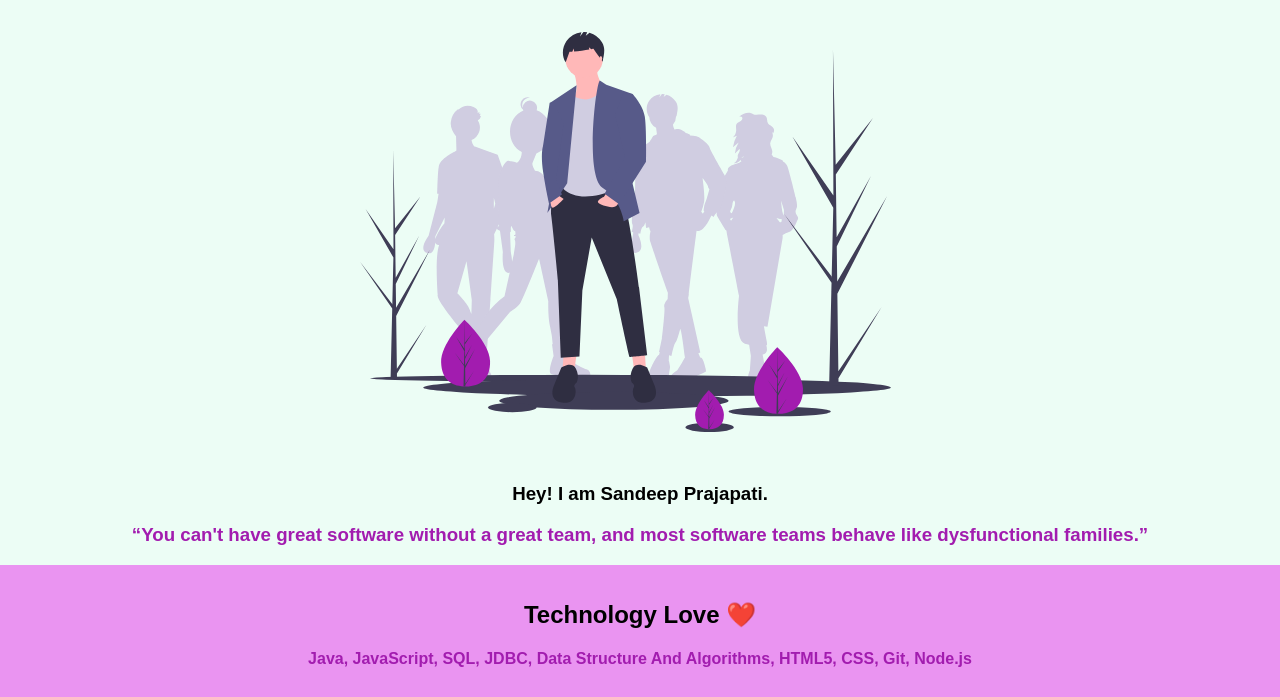
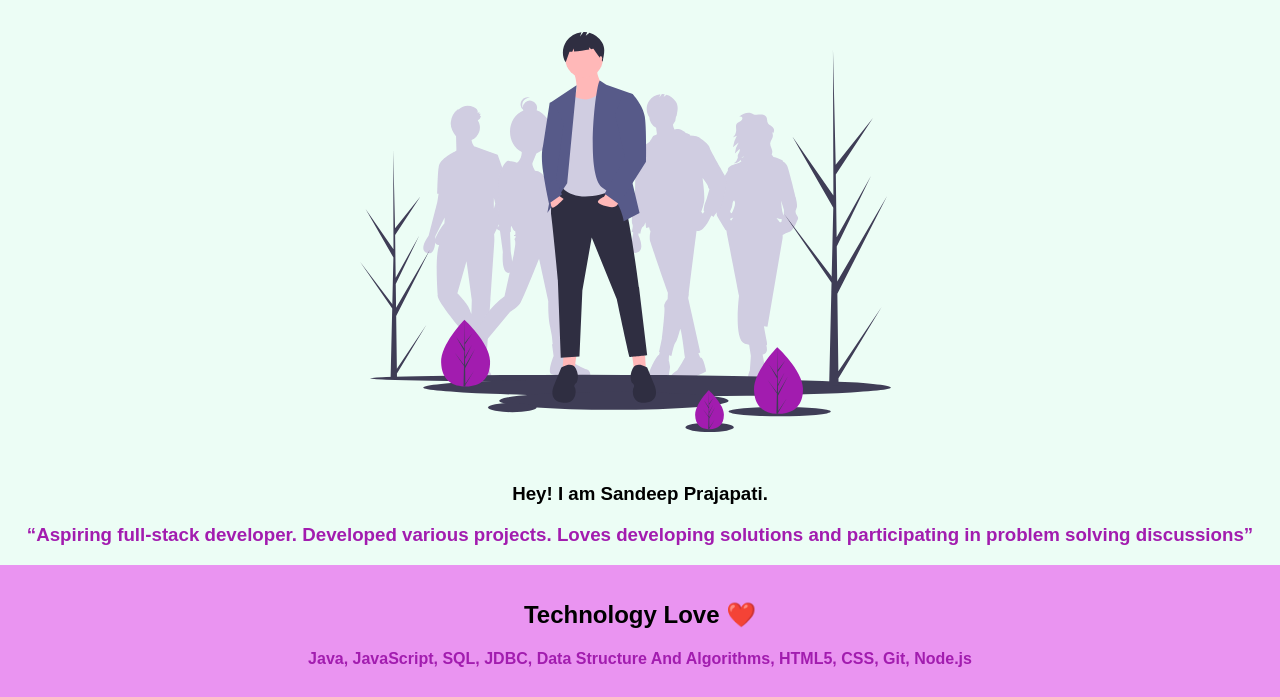
Before and after one commit to sandeep8854/sandeepP-portfolio, a plain HTML site: page index.html in a window 1280 px wide. Shown: the part 103-800 px from the top of the page. Drawn offline with Linux system fonts and the light colour scheme.

Commit message:
updating about

```diff
--- a/index.html
+++ b/index.html
@@ -41,8 +41,7 @@
         <strong> Hey! I am Sandeep Prajapati.</strong>
         <p>
           <span style="color: #a21caf">
-            “You can't have great software without a great team, and most
-            software teams behave like dysfunctional families.”</span
+            “Aspiring full-stack developer. Developed various projects. Loves developing solutions and participating in problem solving discussions”</span
           >
         </p>
       </h3>
```
